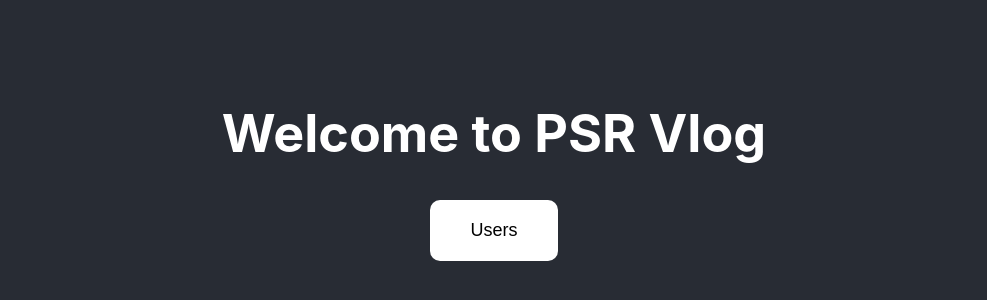
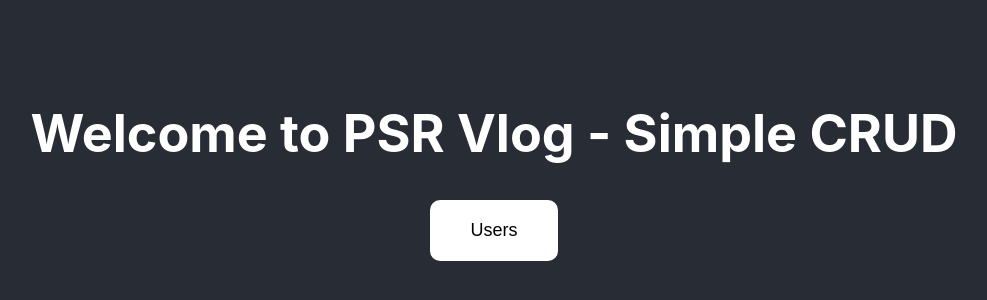
Before and after one commit to ShanelkaPramuditha/PSR-Vlog-Tutorial-Frontend, a React (Create React App) app: page / in a window 1280 px wide. Shown: the part 236-536 px from the top of the page, without its empty margins (146-1133 px from the left). Built offline with nearby package versions, Linux system fonts and the light colour scheme.

Commit message:
Update App.js header text

```diff
--- a/src/App.js
+++ b/src/App.js
@@ -8,7 +8,7 @@ function App() {
   return (
     <div className='App'>
       <header className='App-header'>
-        <h1>Welcome to PSR Vlog</h1>
+        <h1>Welcome to PSR Vlog - Simple CRUD</h1>
         <button className='users-button' onClick={() => navigate('/users')}>Users</button>
       </header>
     </div>
```
